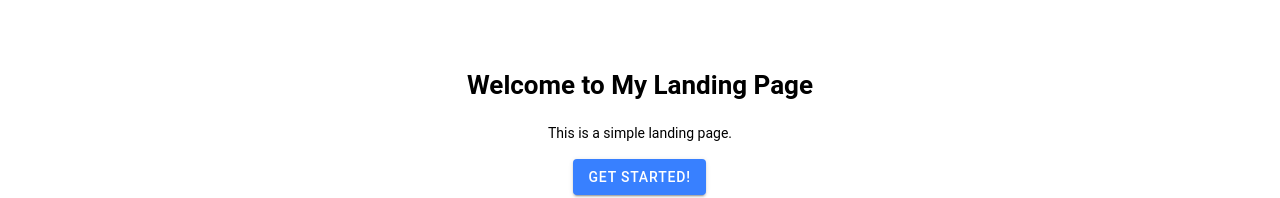
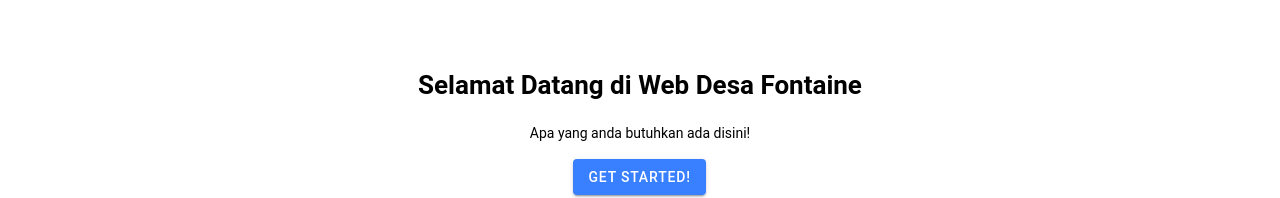
Before and after one commit to FrhnSpwli/Website-Desa, a React (Vite) app: page /landing in a window 1280 px wide. Shown: the part 138-336 px from the top of the page. Built offline with nearby package versions, Linux system fonts and the light colour scheme.

Commit message:
update page

```diff
--- a/src/pages/Landing.tsx
+++ b/src/pages/Landing.tsx
@@ -15,8 +15,8 @@ const Landing: React.FC = () => {
         <IonContent>
           <div className={Styles.content}>
            <section className={Styles.contentButton}>
-           <IonText><h1 className={Styles.contentHeading1}>Welcome to My Landing Page</h1></IonText>
-            <IonText><p className={Styles.contentHeading2}>This is a simple landing page.</p></IonText>
+           <IonText><h1 className={Styles.contentHeading1}>Selamat Datang di Web Desa Fontaine</h1></IonText>
+            <IonText><p className={Styles.contentHeading2}>Apa yang anda butuhkan ada disini!</p></IonText>
             <IonButton>
               Get Started!
             </IonButton>
```
